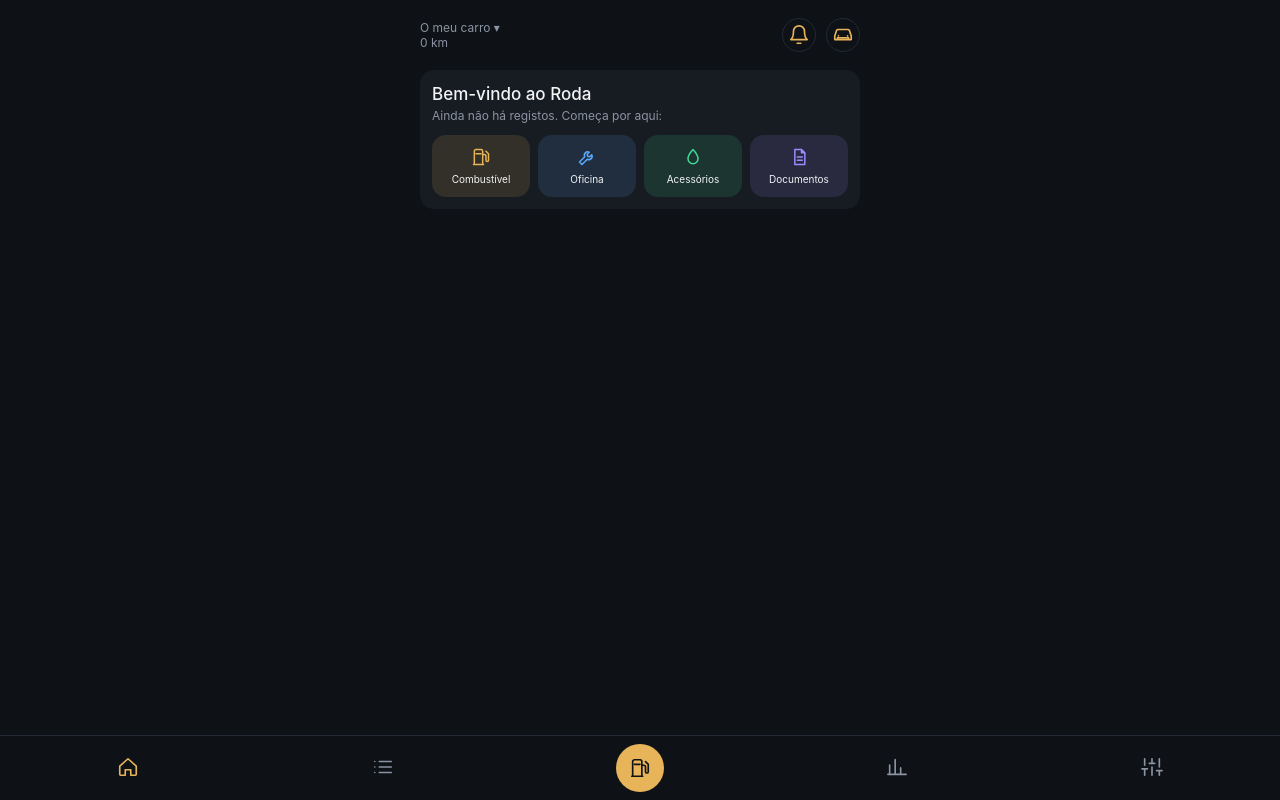
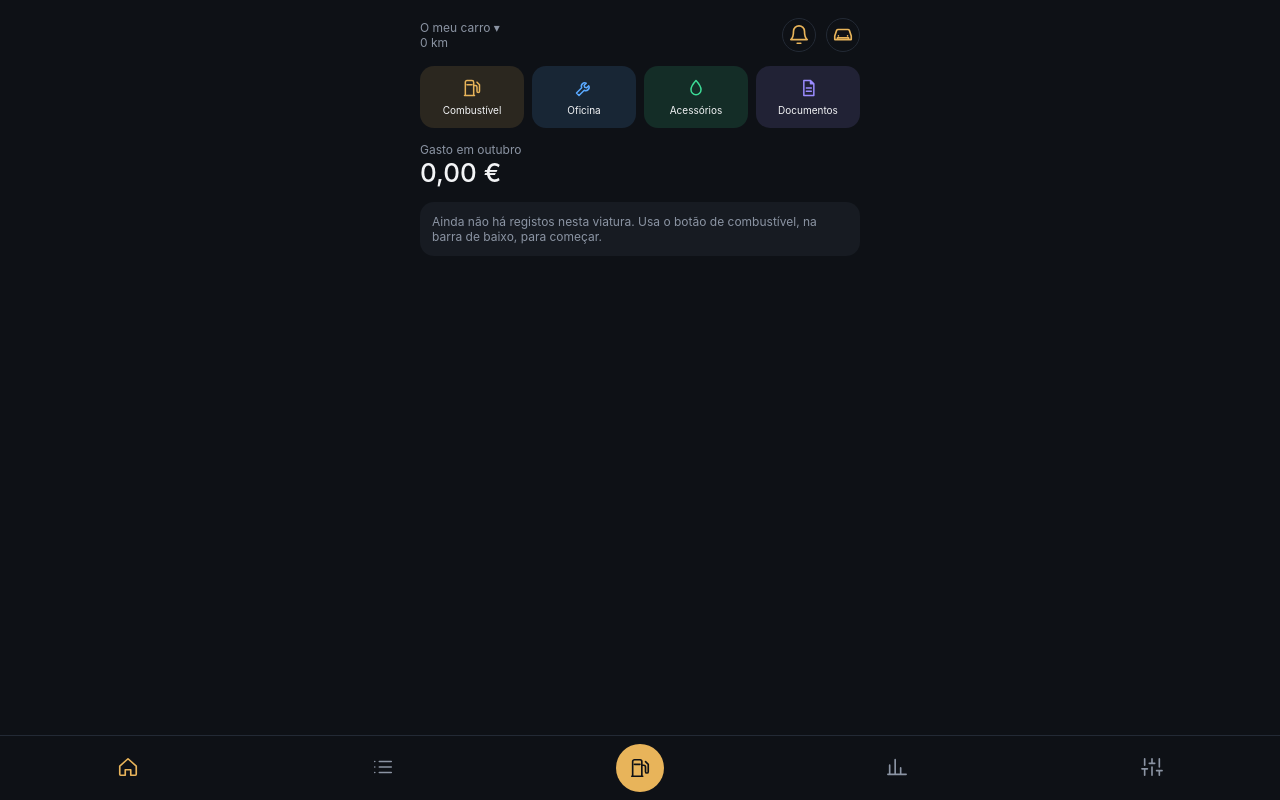
Before and after one commit to sabijunior-blip/roda, a plain HTML site: page index.html in a window 1280 px wide. Drawn offline with Linux system fonts and the light colour scheme.

Commit message:
Add files via upload

```diff
--- a/index.html
+++ b/index.html
@@ -156,7 +156,7 @@
 const hd=()=>{const v=veh(),u=urgent().length;return`<div class=top><div onclick="sw=1;render()" style="cursor:pointer"><div class=sm>${esc(v.name)} ▾</div><div class=sm>${num(vkm(v.id))} km</div></div><div style="display:flex;gap:10px"><button class="av bt" onclick="go('rem')" aria-label="Lembretes">${ic('bell')}${u?`<b class=bg>${u}</b>`:''}</button><div class=av onclick="sw=1;render()">${ic(v.kind==='moto'?'moto':'car')}</div></div></div>`};
 const al=()=>{const u=urgent();return u.length?`<div class=card style="margin-top:14px;cursor:pointer" onclick="go('rem')">${u.slice(0,3).map(x=>`<div class=al><span style="color:${x.st>1?'var(--r)':'var(--a)'}">${ic('bell')}</span><div class=grow><div>${esc(x.m.title)} · ${esc(vn(x.m.vid))}</div><div class=sm>${x.tx}</div></div></div>`).join('')}${u.length>3?`<div class=sm>+${u.length-3} mais</div>`:''}</div>`:''};
 const qb=()=>TY.map(t=>`<button onclick="nw('${t}')" style="background:${cc(t)}22;color:${cc(t)}">${ic(T[t][1],20)}<span>${T[t][0]}</span></button>`).join('');
-function home(){const R=recs();if(!R.length)return hd()+al()+`<div class=card style="margin-top:18px"><div class=m>Bem-vindo ao Roda</div><div class=sm style="margin:4px 0 12px">Ainda não há registos. Começa por aqui:</div><div class=q4 style="margin:0">${qb()}</div></div>`;
+function homeBody(){const R=recs();
  const v=veh(),n=new Date(),M=R.filter(r=>r.date.startsWith(pk(0))),SUM=sumT(M),TOT={};TY.forEach(t=>TOT[t]=sumT(M,t));
  const mn=n.toLocaleDateString('pt-PT',{month:'long'}),pv=sumT(R.filter(r=>r.date.startsWith(pk(1)))),df=pv>0?Math.round((SUM-pv)/pv*100):null;
  const dfx=df===null?'':`<div class=sm style="color:${df<=0?'var(--g)':'var(--r)'}">${Math.abs(df)}% ${df<=0?'abaixo':'acima'} do mês anterior</div>`;
@@ -177,7 +177,8 @@
   return`<div class=card style="margin-top:14px;border-top:3px solid ${cc('fuel')}"><div style="display:flex;align-items:center;gap:6px;color:${cc('fuel')};font-size:12px">${ic('fuel',16)}Combustível em ${mn}</div><div class=big style="font-size:28px;margin-top:4px">${eur(TOT.fuel)}</div><div class=sm>${lp?lp.toLocaleString('pt-PT',{minimumFractionDigits:3})+' €/L · ':''}${cs?cs.toFixed(1).replace('.',',')+' L/100 km · ':''}${ck?eur(ck)+'/km':''}</div>${pp.length>1?sp(pp,cc('fuel')):''}</div><div class=grid3 style="margin-top:8px">${['service','acc','docs'].map(t=>`<div class=card onclick="fcat('${t}')" style="padding:10px;cursor:pointer"><div style="display:flex;align-items:center;gap:5px;color:${cc(t)};font-size:11px">${ic(T[t][1],14)}${T[t][0]}</div><div class=m style="font-size:14px;margin-top:4px">${eur(TOT[t])}</div></div>`).join('')}</div><div style="margin-top:12px">${rr(F.slice(0,3))||''}</div>`},
  I:()=>{const L=R.filter(r=>ht==='all'||r.type===ht).slice(0,8);return`<div class=sm style="margin-top:14px">${mn}</div><div class=big style="font-size:26px">−${eur(SUM)}</div><div class=chips style="margin:10px 0">${chipsHt().map(([k,nm])=>`<button class="chip ${ht===k?'on':''}" onclick="ht='${k}';render()">${nm}</button>`).join('')}</div>${L.map(r=>`<div class=row onclick="edit('${r.id}')"><div class=sm style="width:34px;text-align:center;line-height:1.2">${fd(r.date).replace(' ','<br>')}</div><div class=grow><div>${esc(ttl(r))}</div><span class=tg style="background:${cc(r.type)}22;color:${cc(r.type)}">${T[r.type][0]}</span></div><b style="font-weight:500">−${eur(r.cost)}</b></div>`).join('')}`},
  J:()=>mt(24)+`<div style="margin-top:12px;display:flex;flex-direction:column;gap:8px">${TY.map(t=>{const s=[5,4,3,2,1,0].map(k=>sumT(R.filter(r=>r.date.startsWith(pk(k))),t)),d=s[5]-s[4];return`<div class=card onclick="fcat('${t}')" style="display:grid;grid-template-columns:1fr 70px;gap:10px;align-items:center;cursor:pointer"><div><div style="display:flex;align-items:center;gap:6px;font-size:12px;color:${cc(t)}">${ic(T[t][1],14)}${T[t][0]}</div><div class=m>${eur(s[5])}</div><div class=sm>${d>=0?'+':'−'}${eur(Math.abs(d))} vs. mês anterior</div></div>${sp(s,cc(t))}</div>`}).join('')}</div><div style="margin-top:12px">${rr(R.slice(0,2),1)}</div>`};
- return hd()+al()+(Ls[D.s.l]||Ls.G)()}
+ return(Ls[D.s.l]||Ls.G)()+(R.length?'':'<div class="card sm" style="margin-top:14px">Ainda não há registos nesta viatura. Usa o botão de combustível, na barra de baixo, para começar.</div>')}
+const home=()=>hd()+al()+homeBody();
 function lb(){let R=fv==='all'?D.r.slice():D.r.filter(r=>r.vid===(fv==='cur'?veh().id:fv));
  R=R.filter(r=>ft==='all'||r.type===ft);const n=new Date(),cut=fp==='m'?new Date(n.getFullYear(),n.getMonth(),1):fp==='3'?new Date(n.getFullYear(),n.getMonth()-2,1):fp==='y'?new Date(n.getFullYear(),0,1):null;
  if(cut)R=R.filter(r=>r.date>=iso(cut));
@@ -235,7 +236,7 @@
 function settings(){const it=[['s_asp','Aspeto','Cores e layout do ecrã inicial','sliders'],['s_veh','Viaturas',D.v.length+' registada(s)','car'],['s_rem','Lembretes','Antecedência por omissão','bell'],['s_dat','Dados e cópias','Exportar e importar','file'],['s_abt','Sobre','Versão e atualização','check']];
  return`<h1>Definições</h1><div class=card style="margin-top:14px;padding:4px 12px">${it.map(([v,n,d,i])=>`<div class=row onclick="go('${v}')"><div style="color:var(--a)">${ic(i)}</div><div class=grow><div>${n}</div><div class=sm>${d}</div></div><span class=sm>›</span></div>`).join('')}</div>`}
 function sAsp(){return sbk('Aspeto')+`<div class=h2>Cores</div><div class=pws>${PAL.map((p,i)=>`<button class="pw ${D.s.t===i?'on':''}" onclick="D.s.t=${i};save();ap();render()"><span style="background:${p[1]}"><i style="background:${p[2]}"></i><i style="background:${p[6]}"></i></span>${p[0]}</button>`).join('')}</div>
-<div class=h2>Layout do ecrã inicial</div><button class="btn ghost" style="margin:0 0 10px" onclick="go('home')">Ver no início</button>${Object.entries(LY).map(([k,x])=>`<div class="card vc ${D.s.l===k?'on':''}" onclick="D.s.l='${k}';save();render()"><div class=grow><div>${k} · ${x[0]}</div><div class=sm>${x[1]}</div></div>${D.s.l===k?ic('check'):''}</div>`).join('')}`}
+<div class=h2>Layout do ecrã inicial</div><select onchange="D.s.l=this.value;save();render()">${Object.entries(LY).map(([k,x])=>`<option value="${k}" ${D.s.l===k?'selected':''}>${k} · ${x[0]}</option>`).join('')}</select><div class=sm style="margin:6px 0 10px">${LY[D.s.l][1]} Pré-visualização com os teus dados:</div><div style="border:.5px solid var(--b);border-radius:14px;padding:12px;pointer-events:none">${homeBody()}</div><button class="btn ghost" onclick="go('home')">Ver no início</button>`}
 function sVeh(){return sbk('Viaturas')+D.v.map(v=>`<div class=card style="margin:12px 0"><div class=f><label>Nome</label><input value="${esc(v.name)}" oninput="uv('${v.id}','name',this.value)"></div><div class=grid2><div class=f><label>Tipo</label><select onchange="uv('${v.id}','kind',this.value)"><option value=car ${v.kind!=='moto'?'selected':''}>Carro</option><option value=moto ${v.kind==='moto'?'selected':''}>Mota</option></select></div><div class=f><label>Matrícula</label><input value="${esc(v.plate||'')}" oninput="uv('${v.id}','plate',this.value)"></div></div><div class=f><label>Km atuais</label><input type=number inputmode=numeric value="${v.km||''}" oninput="uv('${v.id}','km',+this.value)"></div>${D.v.length>1?`<button class="btn danger" style="padding:4px;margin:0" onclick="dv('${v.id}')">Eliminar viatura, registos e lembretes</button>`:''}</div>`).join('')+`<button class="btn ghost" onclick="av()">Adicionar viatura</button>`}
 function sRem(){return sbk('Lembretes')+`<div class=sm style="margin:6px 0 14px">Valores usados ao criar um lembrete novo. Em cada lembrete podes mudá-los.</div><div class=f><label>Avisar por data</label><select onchange="D.s.ld=+this.value;save()">${opt([7,15,30,60,90],D.s.ld,x=>x+' dias antes do prazo')}</select></div><div class=f><label>Avisar por km</label><select onchange="D.s.lk=+this.value;save()">${opt([500,1000,2000,3000],D.s.lk,x=>num(x)+' km antes')}</select></div><button class="btn ghost" onclick="go('rem')">Abrir lembretes</button>`}
 function sDat(){return sbk('Dados e cópias')+`<div class=sm style="margin:6px 0 12px">Os dados ficam só neste telemóvel. Última cópia: ${D.s.bk?fd(D.s.bk)+' '+D.s.bk.slice(0,4):'nunca'}.</div><button class="btn ghost" onclick="ex()">Exportar cópia (JSON)</button><button class="btn ghost" onclick="csv()">Exportar para Excel (CSV)</button><label class="btn ghost" style="text-align:center;color:var(--t)">Importar cópia<input type=file accept=".json,application/json" hidden onchange="imp(this)"></label>`}
```
